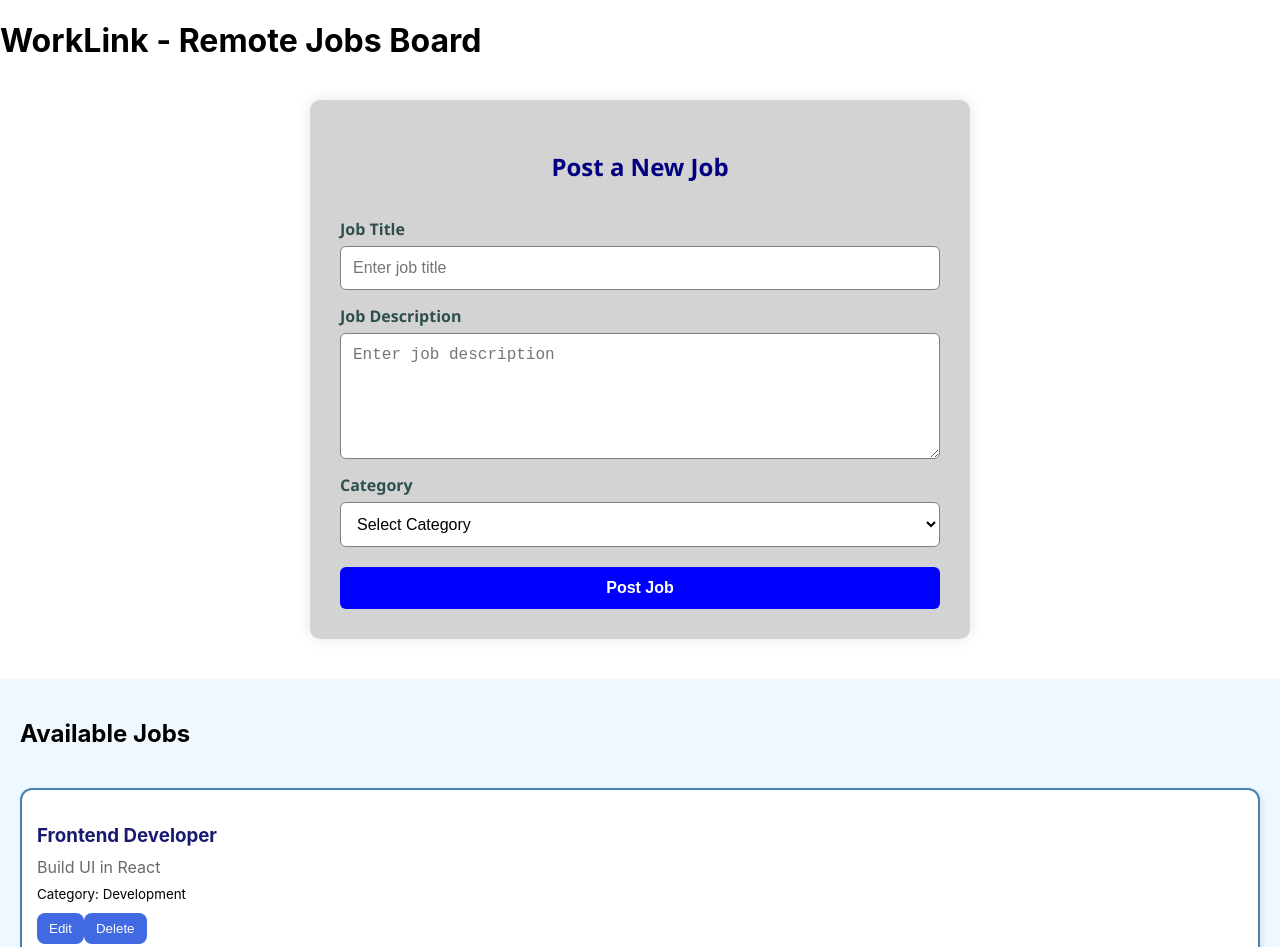
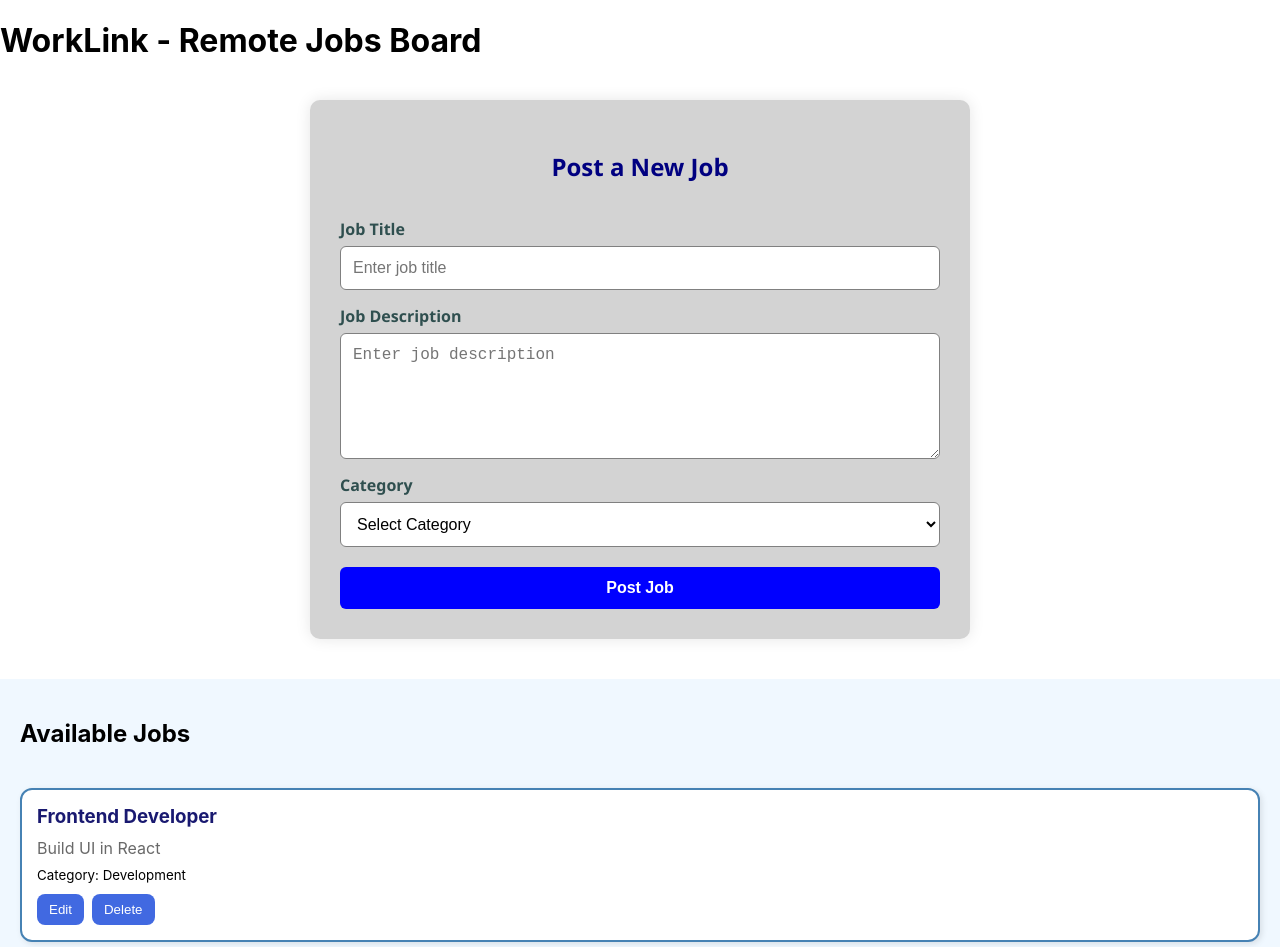
Before and after one commit to Danbradleystakusopere/worklink, a React (Create React App) app: page / in a window 1280 px wide. Shown: the top 947 px of the page. Built offline with nearby package versions, Linux system fonts and the light colour scheme; data requests are answered from the project's data file.

Commit message:
created a JobCard.jsx and the styling

```diff
--- a/db.json
+++ b/db.json
@@ -1,25 +1,25 @@
 {
   "jobs": [
     {
-      "id": 1,
+      "id": "1",
       "title": "Frontend Developer",
       "description": "Build UI in React",
       "category": "Development"
     },
     {
-      "id": 2,
+      "id": "2",
       "title": "Content Writer",
       "description": "Write blogs and tutorials",
       "category": "Writing"
     },
     {
-      "id": 3,
+      "id": "3",
       "title": "Backend Engineer",
       "description": "Work with Node.js and databases",
       "category": "Development"
     },
     {
-      "id": 4,
+      "id": "4",
       "title": "Marketing Specialist",
       "description": "Create campaigns to increase brand awareness",
       "category": "Marketing"
--- /dev/null
+++ b/src/components/JobCard.css
@@ -0,0 +1,25 @@
+.job-card {
+  background-color: #f8f9fa;
+  border: 1px solid #ccc;
+  padding: 16px;
+  margin-bottom: 16px;
+  border-radius: 8px;
+}
+
+.job-card h3 {
+  margin: 0 0 8px;
+}
+
+.job-card p {
+  margin: 0 0 4px;
+}
+
+.job-card button {
+  margin-right: 8px;
+  padding: 6px 12px;
+  background-color: royalblue;
+  color: white;
+  border: none;
+  border-radius: 4px;
+  cursor: pointer;
+}
--- /dev/null
+++ b/src/components/JobCard.jsx
@@ -0,0 +1,16 @@
+import "./JobCard.css";
+
+function JobCard({ job, onDeleteJob, onEditClick }) {
+  return (
+    <div className="job-card">
+      <h3>{job.title}</h3>
+      <p>{job.description}</p>
+      <small>Category: {job.category}</small>
+      <br />
+      <button onClick={() => onEditClick(job)}>Edit</button>
+      <button onClick={() => onDeleteJob(job.id)}>Delete</button>
+    </div>
+  );
+}
+
+export default JobCard;
--- a/src/components/JobList.jsx
+++ b/src/components/JobList.jsx
@@ -1,4 +1,5 @@
 import { useState } from "react";
+import JobCard from "./JobCard";
 import "./JobList.css";
 
 function JobList({ jobs, onDeleteJob, onEditJob }) {
@@ -27,10 +28,13 @@ function JobList({ jobs, onDeleteJob, onEditJob }) {
   return (
     <div className="job-list">
       <h2>Available Jobs</h2>
-      {jobs.map((job) => (
-        <div className="job-card" key={job.id}>
-          {editingJobId === job.id ? (
-            <>
+
+      {jobs.length === 0 ? (
+        <p style={{ fontStyle: "italic", color: "gray" }}>No jobs found.</p>
+      ) : (
+        jobs.map((job) =>
+          editingJobId === job.id ? (
+            <div className="job-card" key={job.id}>
               <input
                 value={editedData.title}
                 onChange={(e) =>
@@ -51,19 +55,17 @@ function JobList({ jobs, onDeleteJob, onEditJob }) {
               />
               <button onClick={() => handleSaveClick(job.id)}>Save</button>
               <button onClick={() => setEditingJobId(null)}>Cancel</button>
-            </>
+            </div>
           ) : (
-            <>
-              <h3>{job.title}</h3>
-              <p>{job.description}</p>
-              <small>Category: {job.category}</small>
-              <br />
-              <button onClick={() => handleEditClick(job)}>Edit</button>
-              <button onClick={() => onDeleteJob(job.id)}>Delete</button>
-            </>
-          )}
-        </div>
-      ))}
+            <JobCard
+              key={job.id}
+              job={job}
+              onDeleteJob={onDeleteJob}
+              onEditClick={handleEditClick}
+            />
+          )
+        )
+      )}
     </div>
   );
 }
```
